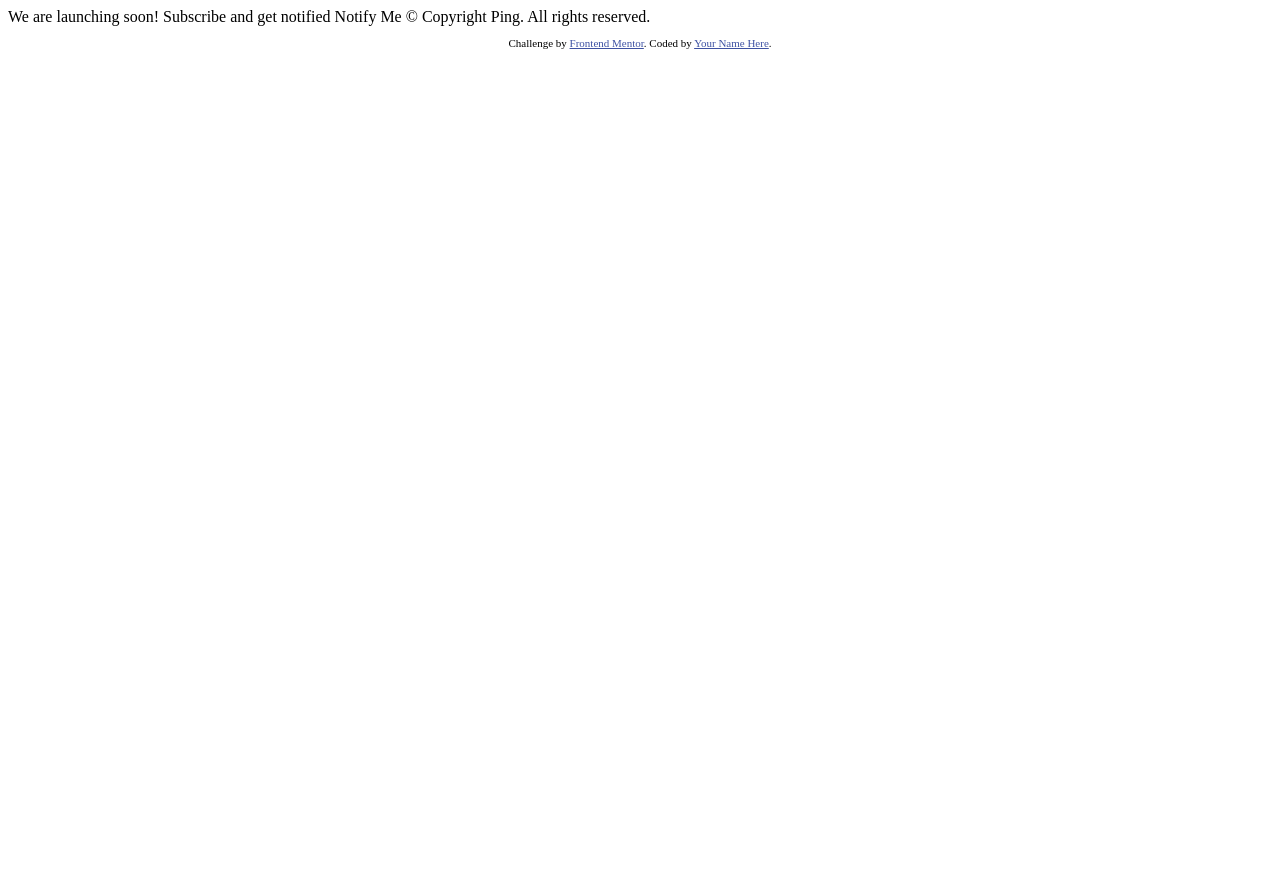
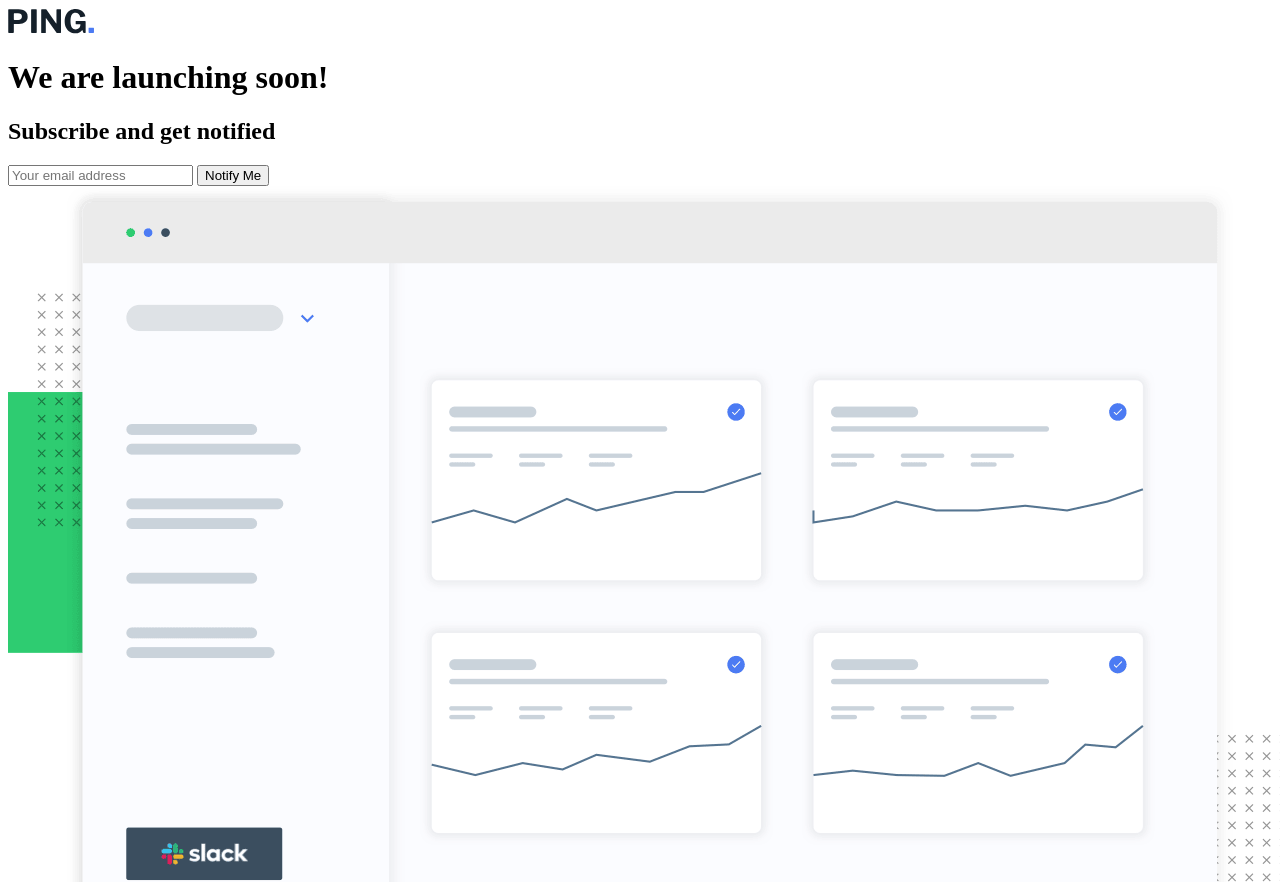
Before and after one commit to LukJeru/ping_single_column, a plain HTML site: page index.html in a window 1280 px wide. Shown: the top 882 px of the page. Before the commit the page ends 800 px from the top, so only its background shows below. Drawn offline with nearby package versions, Linux system fonts and the light colour scheme.

Commit message:
basic html structure

```diff
--- a/index.html
+++ b/index.html
@@ -2,33 +2,33 @@
 <html lang="en">
 <head>
   <meta charset="UTF-8">
-  <meta name="viewport" content="width=device-width, initial-scale=1.0"> <!-- displays site properly based on user's device -->
-
+  <meta name="viewport" content="width=device-width, initial-scale=1.0">
+  <link rel='stylesheet' href='https://cdn-uicons.flaticon.com/uicons-regular-rounded/css/uicons-regular-rounded.css'>
   <link rel="icon" type="image/png" sizes="32x32" href="./images/favicon-32x32.png">
-
   <title>Frontend Mentor | Ping coming soon page</title>
-
-  <!-- Feel free to remove these styles or customise in your own stylesheet 👍 -->
-  <style>
-    .attribution { font-size: 11px; text-align: center; }
-    .attribution a { color: hsl(228, 45%, 44%); }
-  </style>
 </head>
 <body>
 
-  We are launching soon!
+  <img src="images/logo.svg">
 
-  Subscribe and get notified
+  <h1>We are launching <bold>soon!</bold></h1>
 
-  Notify Me
+  <h2>Subscribe and get notified</h2>
 
+  <form>
+    <label for="email"></label>
+    <input type="text" name="email" id="email" placeholder="Your email address">
+    <input type="submit" value="Notify Me">
+  </form>
+
+  <img src="images/illustration-dashboard.png">
+
+  <i class="fi fi-brands-twitter"></i>
+  <i class="fi fi-brands-facebook"></i>
+  <i class="fi fi-brands-instagram"></i>
   &copy; Copyright Ping. All rights reserved.
 
   <footer>
-    <p class="attribution">
-      Challenge by <a href="https://www.frontendmentor.io?ref=challenge" target="_blank">Frontend Mentor</a>.
-      Coded by <a href="#">Your Name Here</a>.
-    </p>
   </footer>
 </body>
 </html>
```
